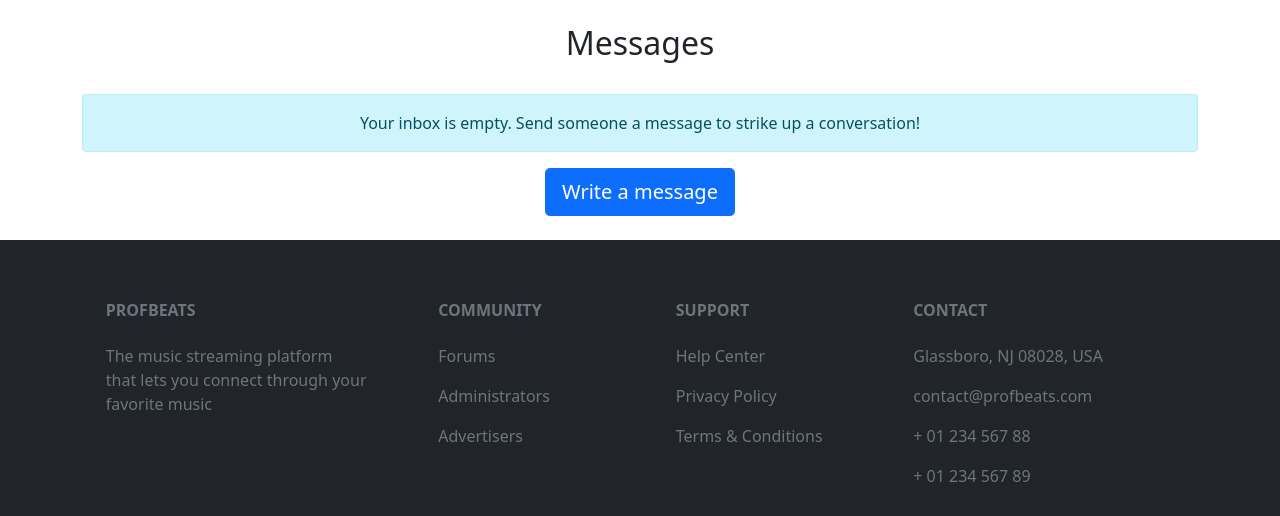
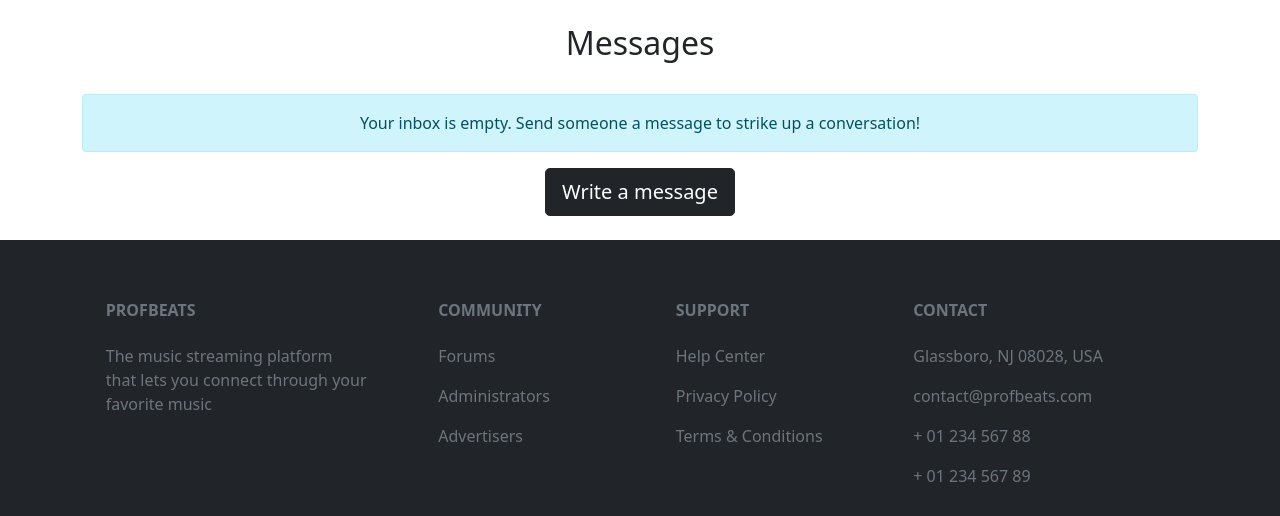
Before and after one commit to LucasGrebe/Senior-Project-Spring-2022, a Django app: page /messager/messages/ in a window 1280 px wide. Shown: the part 251-767 px from the top of the page. Run offline with Django 4.2, Linux system fonts and the light colour scheme; the visitor is signed in with stand-in values (Sample User, id 1); data that the repository does not hold is empty; some libraries are stand-ins or nearby versions.

Commit message:
Update messages.html

```diff
--- a/Profbeats/messager/templates/messager/messages.html
+++ b/Profbeats/messager/templates/messager/messages.html
@@ -56,7 +56,7 @@
 {% endif %}
 
 <center>
-    <a class="btn btn-primary btn-lg" href="{% url 'messager:writemessage' %}">Write a message</a>
+    <a class="btn btn-dark btn-lg" href="{% url 'messager:writemessage' %}">Write a message</a>
 </center>
 <br>
 {% endblock %}
```
